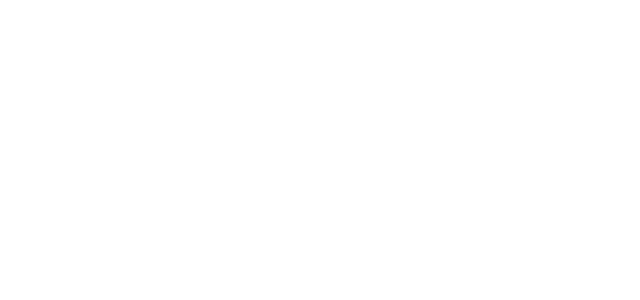
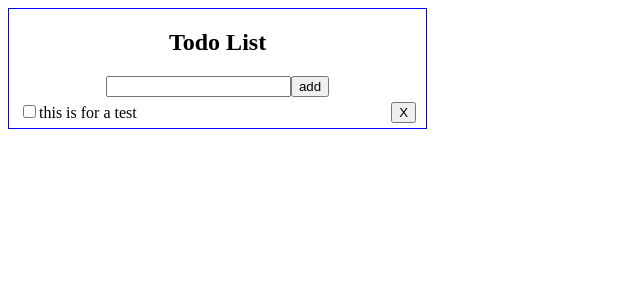
Before and after one commit to sorikiki/React-JS-study, a React (Create React App) app in the folder redux_project_todo_v2/: page / in a window 1280 px wide. Shown: the top 300 px of the page, without its empty margins (0-640 px from the left). Built offline with nearby package versions, Linux system fonts and the light colour scheme.

Commit message:
redux project todo finish(connect)

```diff
--- a/redux_project_todo_v2/src/App.js
+++ b/redux_project_todo_v2/src/App.js
@@ -1,11 +1,10 @@
 import React from 'react';
-import Todo from '../src/Components/Todo';
-import Login from '../src/Components/Login';
+import Main from './Routers/Main';
 
 function App() {
   return (
     <div>
-
+      <Main />
     </div>
   );
 }
--- a/redux_project_todo_v2/src/Components/Login/index.js
+++ /dev/null
@@ -1,11 +0,0 @@
-import React from 'react';
-
-const Login = () => {
-    return (
-        <div>
-
-        </div>
-    )
-}
-
-export default Login;
--- /dev/null
+++ b/redux_project_todo_v2/src/Components/Todo/TodoContainer.js
@@ -0,0 +1,36 @@
+import React from 'react';
+import { connect } from 'react-redux';
+import { change_input, insert_todo, toggle_todo, remove_todo } from '../../Modules/todo';
+import TodoList from './TodoList';
+
+const TodoContainer = ({
+    input,
+    todos,
+    change_input,
+    insert_todo,
+    toggle_todo,
+    remove_todo
+}) => {
+    return (
+        <TodoList
+            input={input}
+            todos={todos}
+            onChangeInput={change_input}
+            onInsert={insert_todo}
+            onToggle={toggle_todo}
+            onRemove={remove_todo}
+            />
+    )
+}
+
+export default connect(
+    ({ todos }) => ({
+        input: todos.input,
+        todos: todos.todos
+    }), {
+        change_input,
+        insert_todo,
+        toggle_todo,
+        remove_todo
+    }
+)(TodoContainer);
--- /dev/null
+++ b/redux_project_todo_v2/src/Components/Todo/TodoList.js
@@ -0,0 +1,71 @@
+import React from 'react';
+import styled from 'styled-components';
+
+const ListContainer = styled.div`
+    text-align: center;
+    border: 1px solid blue;
+    width: 33%;
+    `
+
+const ListItem = styled.div`
+    display: flex;
+    justify-content: space-between;
+    margin: 5px 10px;
+    `
+const TodoItem = ({ todo, onToggle, onRemove }) => {
+    return (
+        <ListItem>
+            <div>
+                <input
+                    type="checkbox"
+                    onClick={() => onToggle(todo.id)}
+                    checked={todo.done}
+                    readOnly={true}
+                />
+                <span style={{ textDecoration: todo.done ? 'line-through' : 'none '}}>
+                    {todo.text}
+                </span>
+            </div>
+            <button onClick={() => onRemove(todo.id)}>X</button>
+        </ListItem>
+    )
+}
+
+const TodoList = ({
+    input,
+    todos,
+    onChangeInput,
+    onInsert,
+    onToggle,
+    onRemove
+}) => {
+    const onSubmit = e => {
+        e.preventDefault();
+        onInsert(input);
+        onChangeInput('');
+    }
+
+    const onChange = e => onChangeInput(e.target.value);
+
+    return (
+        <ListContainer>
+            <h2>Todo List</h2>
+            <form onSubmit={onSubmit}>
+                <input value={input} onChange={onChange} />
+                <button type="submit">add</button>
+            </form>
+            <div>
+                {todos.map(todo => (
+                    <TodoItem
+                        todo ={todo}
+                        key={todo.id}
+                        onToggle={onToggle}
+                        onRemove={onRemove}
+                    />
+                ))}
+            </div>
+        </ListContainer>
+    )
+}
+
+export default TodoList;
--- a/redux_project_todo_v2/src/Components/Todo/index.js
+++ /dev/null
@@ -1,11 +0,0 @@
-import React from 'react';
-
-const Todo = () => {
-    return (
-        <div>
-
-        </div>
-    )
-}
-
-export default Todo;
--- a/redux_project_todo_v2/src/Modules/index.js
+++ b/redux_project_todo_v2/src/Modules/index.js
@@ -1,8 +1,8 @@
-import { combineReducer } from 'react-redux';
+import { combineReducers } from 'redux';
 import todos from './todo';
 
-const rootReducer = combineReducer({
+const rootReducer = combineReducers({
     todos
-})
+});
 
 export default rootReducer;
--- a/redux_project_todo_v2/src/Routers/Main.js
+++ b/redux_project_todo_v2/src/Routers/Main.js
@@ -0,0 +1,17 @@
+import React from 'react';
+import styled from 'styled-components';
+import TodoContainer from '../Components/Todo/TodoContainer';
+
+const MainContainer = styled.div`
+    display: flex;
+    `
+
+const Main = () => {
+    return (
+        <MainContainer>
+            <TodoContainer />
+        </MainContainer>
+    )
+}
+
+export default Main;
--- a/redux_project_todo_v2/src/index.js
+++ b/redux_project_todo_v2/src/index.js
@@ -1,11 +1,18 @@
 import React from 'react';
 import ReactDOM from 'react-dom';
+import { createStore } from 'redux';
+import { Provider } from 'react-redux';
 import App from './App';
 import * as serviceWorker from './serviceWorker';
+import rootReducer from './Modules';
+
+const store = createStore(rootReducer);
 
 ReactDOM.render(
   <React.StrictMode>
-    <App />
+    <Provider store={store}>
+      <App />
+    </Provider>
   </React.StrictMode>,
   document.getElementById('root')
 );
```
Also changed, not shown: redux_project_todo_v2/package.json (+4 -3 lines), redux_project_todo_v2/src/Modules/todo.js (+4 -4 lines), 2 other files (tests, documents, lock files or other folders).
